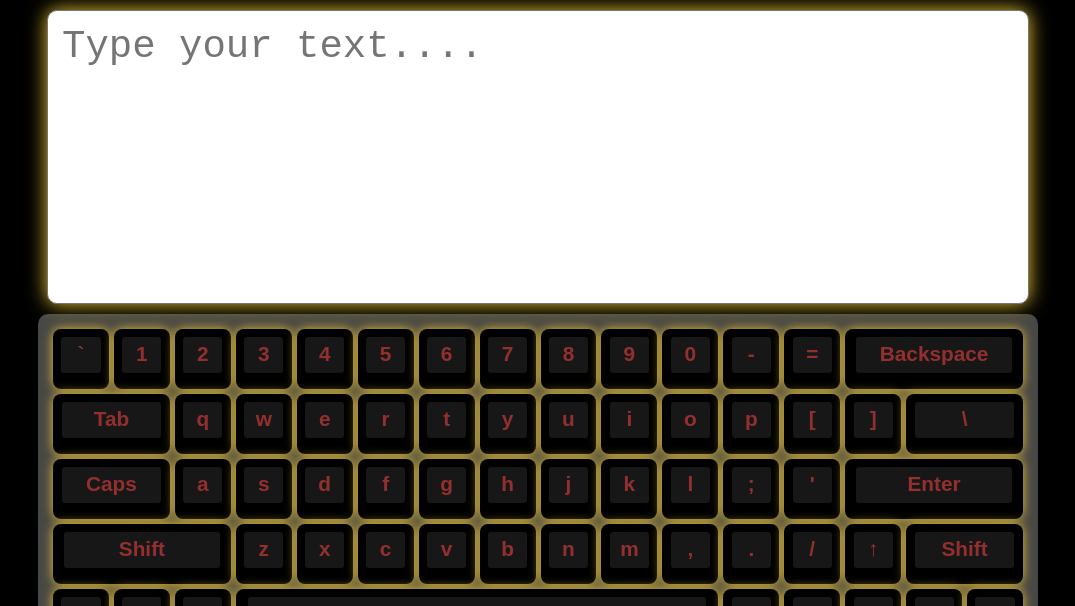
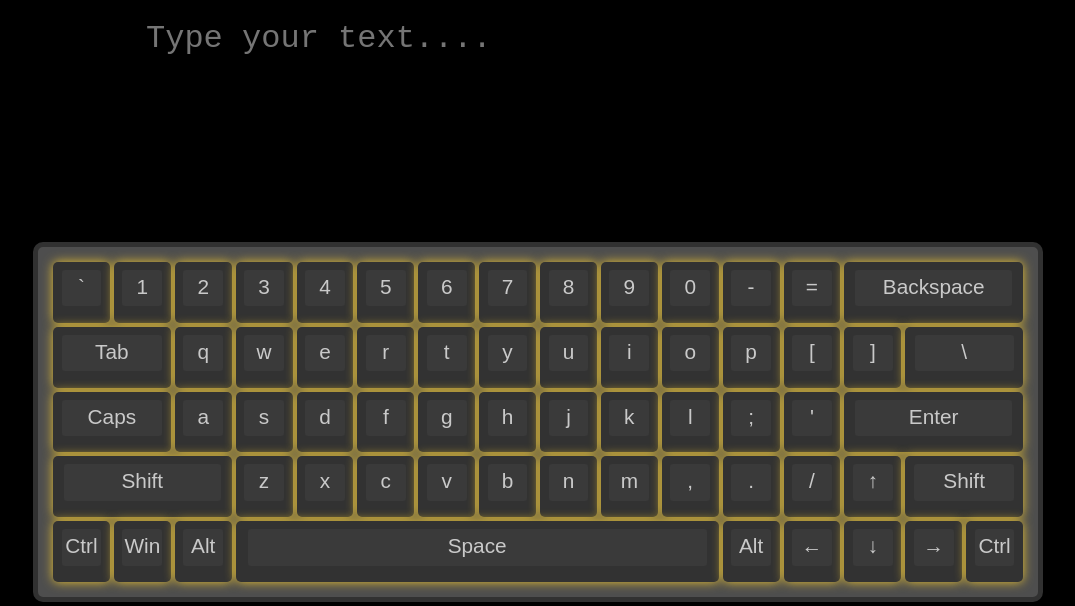
Before and after one commit to RichardPickman/keyboard, a website built with webpack: page src/template.html in a window 1280 px wide. Shown: the top 606 px of the page, without its empty margins (102-1177 px from the left). Built offline with nearby package versions, Linux system fonts and the light colour scheme.

Commit message:
feat: change keyboard style

```diff
--- /dev/null
+++ b/src/sass/abstracts/_fonts.scss
@@ -0,0 +1,18 @@
+/* roboto-regular - latin_cyrillic */
+@font-face {
+    font-family: 'Roboto';
+    font-style: normal;
+    font-weight: 400;
+    src: local(''),
+            url('../../assets/fontsroboto-v29-latin_cyrillic-regular.woff2') format('woff2'), /* Chrome 26+, Opera 23+, Firefox 39+ */
+            url('../../assets/fontsroboto-v29-latin_cyrillic-regular.woff') format('woff'); /* Chrome 6+, Firefox 3.6+, IE 9+, Safari 5.1+ */
+}
+/* roboto-500 - latin_cyrillic */
+@font-face {
+    font-family: 'Roboto';
+    font-style: normal;
+    font-weight: 500;
+    src: local(''),
+            url('../../assets/fontsroboto-v29-latin_cyrillic-500.woff2') format('woff2'), /* Chrome 26+, Opera 23+, Firefox 39+ */
+            url('../../assets/fontsroboto-v29-latin_cyrillic-500.woff') format('woff'); /* Chrome 6+, Firefox 3.6+, IE 9+, Safari 5.1+ */
+}
--- a/src/sass/abstracts/_mixins.scss
+++ b/src/sass/abstracts/_mixins.scss
@@ -2,6 +2,12 @@
     display: flex;
     justify-content: center;
     align-items: center;
+}
+
+@mixin font {
+    font-family: Roboto, sans-serif;
+    font-weight: 600;
+    font-size: 1.3em;
 }
 
 @mixin reset-list {
--- a/src/sass/abstracts/_variables.scss
+++ b/src/sass/abstracts/_variables.scss
@@ -2,3 +2,5 @@ $viewport--large: 1200px;
 
 $primary-color: #B22222;
 $secondary-color: black;
+
+$font: 'Roboto', sens-serif;
--- a/src/sass/components/_button.scss
+++ b/src/sass/components/_button.scss
@@ -1,21 +1,16 @@
 @use '../abstracts/animations';
+@use '../abstracts/mixins' as *;
 
 .key {
     display: flex;
     position: relative;
     justify-content: center;
     padding-top: 13px;
-    background-color: #000000;
-    border-radius: 8px;
-    color: rgba(178, 34, 34, 1);
-    font-weight: 600;
-    font-size: 1.3em;
-    flex-grow: 1;
+    font-size: 1.3rem;
+    background: rgba(50, 50, 50, 1);
+    border-radius: 5px;
+    color: rgba(255, 255, 255, 1);
     animation: rgbShadow 10s infinite;
-
-    &:hover {
-        animation: darken 0.3s forwards;
-    }
 
     &::before {
         position: absolute;
@@ -29,7 +24,7 @@
 }
 
 .setColor {
-    color: #B22222;
+    color: rgba(255, 255, 255, 1);
     transform: scale(0.95) translate(3px);
     animation: shrink 0.3s forwards;
 }
--- a/src/sass/components/_keyboard.scss
+++ b/src/sass/components/_keyboard.scss
@@ -7,6 +7,8 @@
     height: 320px;
     padding: 15px;
     border-radius: 10px;
-    gap: 5px;
-    background-color: #474746;
+    gap: 4px;
+    background: rgba(78, 78, 78, 1);
+
+    border: 5px solid rgba(49, 49, 49, 1)
 }
--- a/src/sass/components/_textarea.scss
+++ b/src/sass/components/_textarea.scss
@@ -6,11 +6,11 @@
 }
 
 #textarea {
-    margin: 10px;
     resize: none;
     outline: none;
-    animation: rgbShadow 10s infinite;
-    font-size: 3em;
-    padding: 14px;
-    border-radius: 10px;
+    background: transparent;
+    border: none;
+    color: white;
+    margin-top: 20px;
+    font-size: 2em;
 }
--- a/src/sass/layout/_main.scss
+++ b/src/sass/layout/_main.scss
@@ -4,4 +4,7 @@
 body {
     background-color: $secondary-color;
     color: $primary-color;
+    font-size: 16px;
+
+    font-family: 'Roboto', sans-serif;
 }
```
Also changed, not shown: src/assets/fonts/roboto-v29-latin_cyrillic-500.woff (added), src/assets/fonts/roboto-v29-latin_cyrillic-500.woff2 (added), src/assets/fonts/roboto-v29-latin_cyrillic-regular.woff (added), src/assets/fonts/roboto-v29-latin_cyrillic-regular.woff2 (added).
